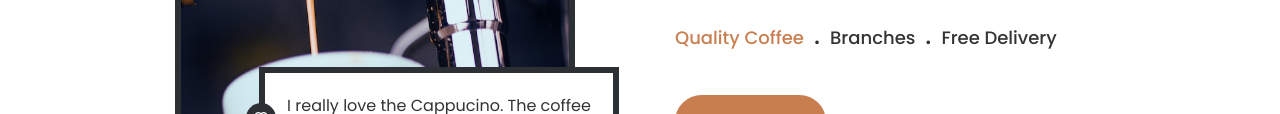
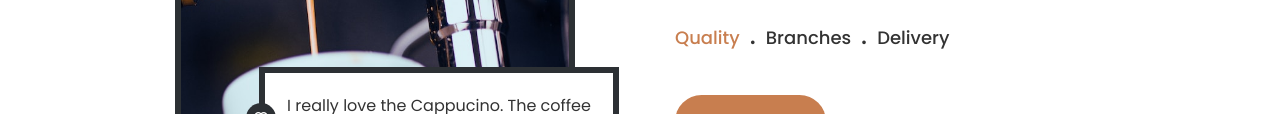
Before and after one commit to albinxshiby/coffee-shop-website, a plain HTML site: page index.html in a window 1280 px wide. Shown: the part 1125-1239 px from the top of the page. Drawn offline with nearby package versions, Linux system fonts and the light colour scheme.

Commit message:
Update index.html changes in about section

```diff
--- a/index.html
+++ b/index.html
@@ -134,11 +134,11 @@
                                         that pain, the resilience that because</p>
 
                                         <ul class="about-lists flex">
-                                                <li class="about-list">Quality Coffee</li>
+                                                <li class="about-list">Quality</li>
                                                 <li class="about-list dot">.</li>
                                                 <li class="about-list">Branches</li>
                                                 <li class="about-list dot">.</li>
-                                                <li class="about-list">Free Delivery</li>
+                                                <li class="about-list">Delivery</li>
                                         </ul>
                                 </div>
 
```
